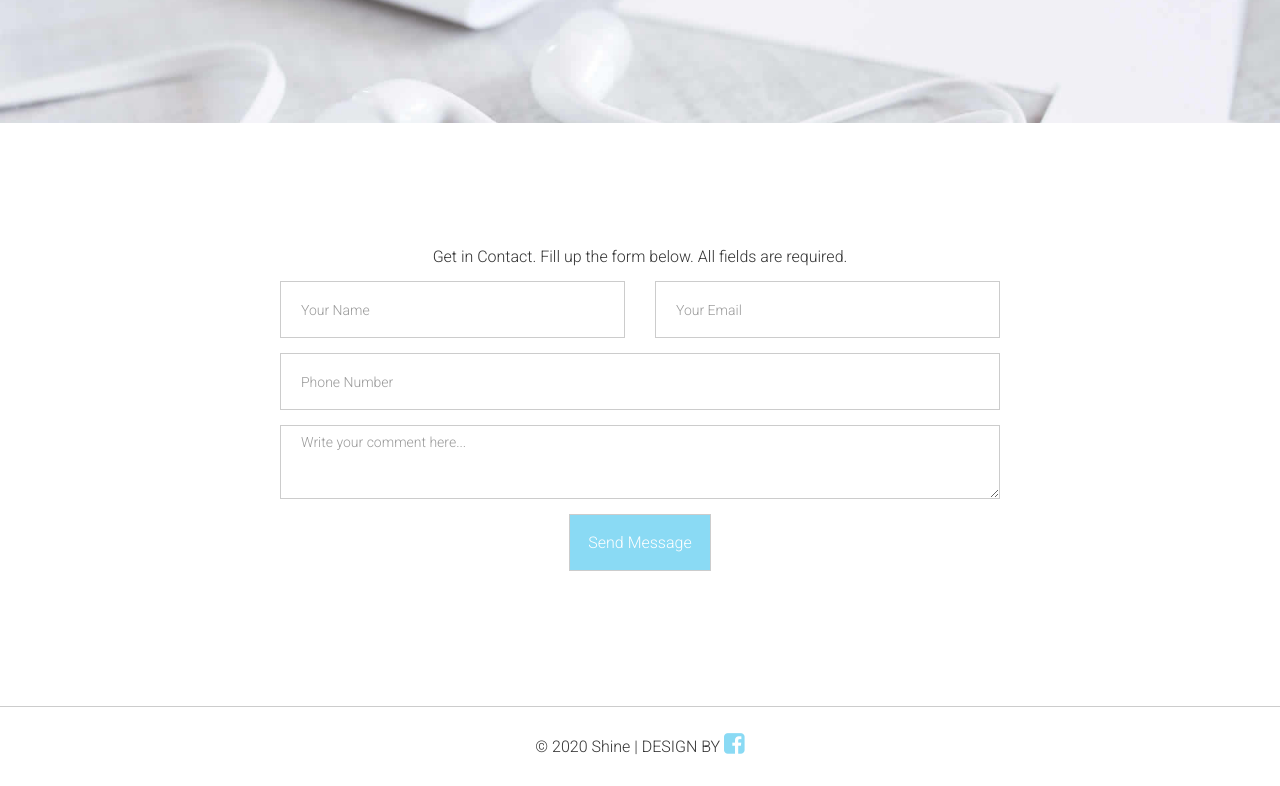
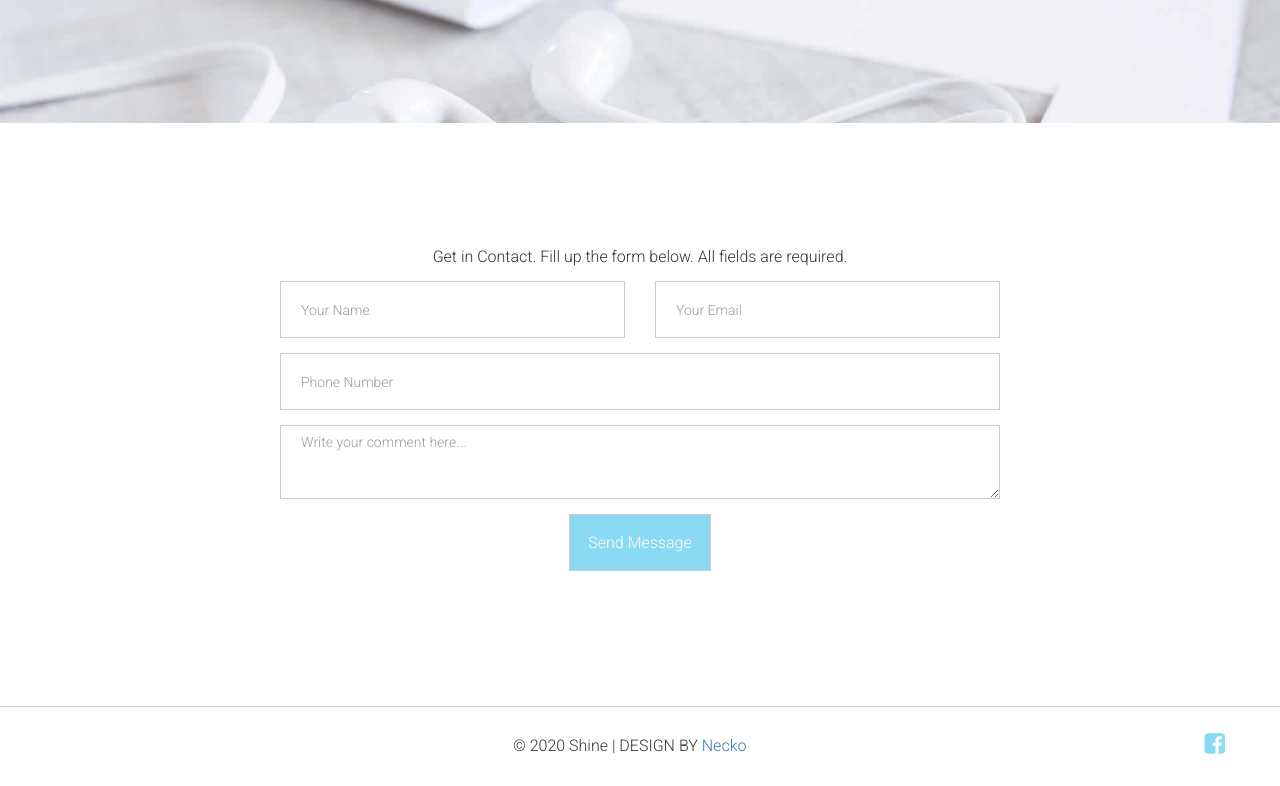
Before and after one commit to Rhanicko/SHINE-2, a plain HTML site: page index.html in a window 1280 px wide. Shown: the part 1634-2420 px from the top of the page. Drawn offline with nearby package versions, Linux system fonts and the light colour scheme.

Commit message:
Update index.html

```diff
--- a/index.html
+++ b/index.html
@@ -149,7 +149,7 @@
 			<div class="container">
 				<div class="row text-center">
 					<p>
-						&copy; 2020 Shine | DESIGN BY <a href=Necko</a>
+						&copy; 2020 Shine | DESIGN BY <a href="https://www.facebook.com/Watermalonne">Necko</a>
 						<span class="social">
 							<a href="https://www.facebook.com/Watermalonne"><i class="fa fa-facebook-square"></i></a>
 
```
